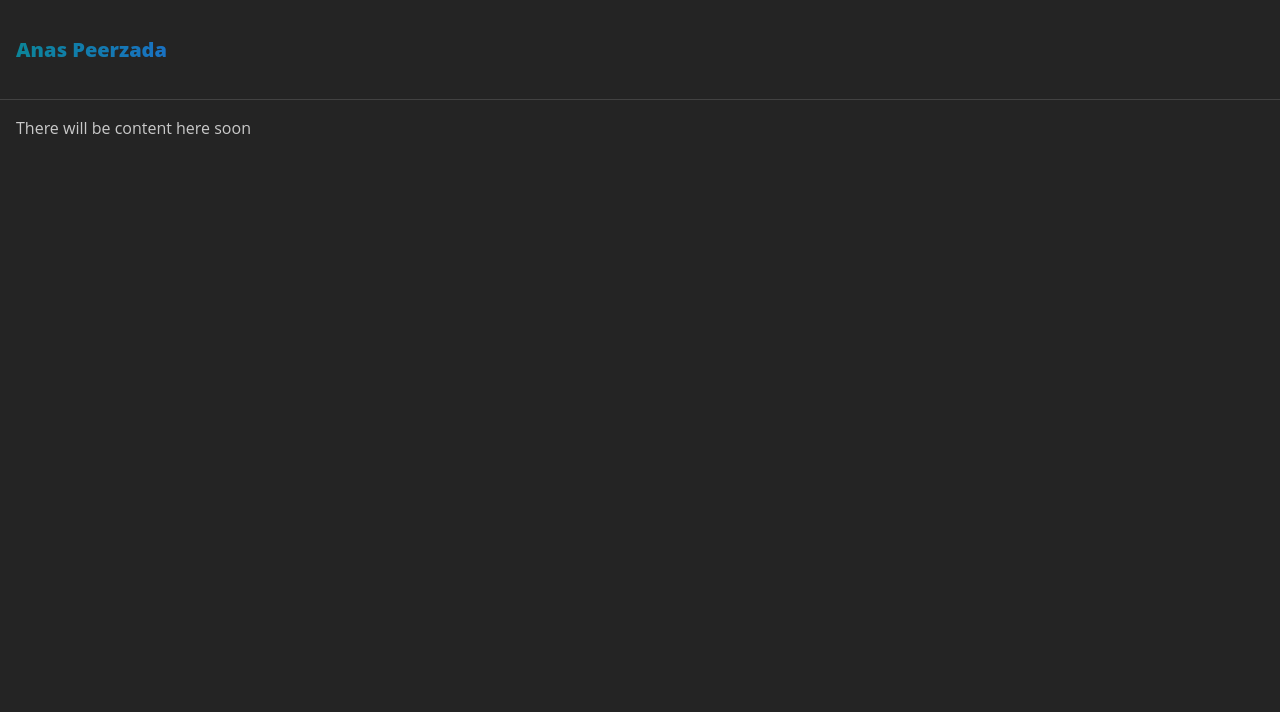
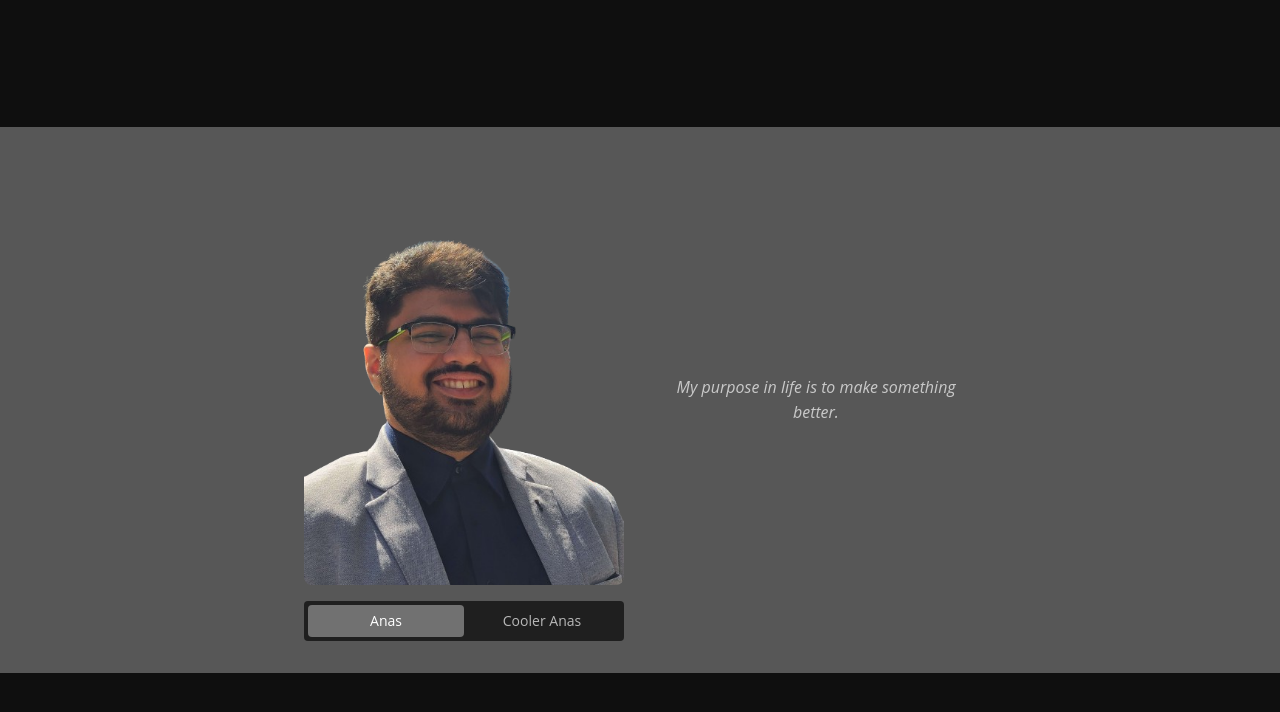
Before and after one commit to DrakeHunterK7/MyPersonalWebsite, a React (Vite) app: page / in a window 1280 px wide. Shown: the top 712 px of the page. Built offline with nearby package versions, Linux system fonts and the light colour scheme.

Commit message:
Really Funny Joke

```diff
--- a/src/App.tsx
+++ b/src/App.tsx
@@ -1,38 +1,89 @@
 // Import styles of packages that you've installed.
 // All packages except `@mantine/hooks` require styles imports
 import '@mantine/core/styles.css';
-import { createTheme, MantineProvider } from '@mantine/core';
-import { AppShell, Group, Text} from '@mantine/core';
+import { Center, Box, MantineProvider, createTheme, SegmentedControl, Stack, Image, Group, Text, Flex} from '@mantine/core';
+import { useState } from 'react';
+import myPhoto from "../src/assets/me.png";
+import myCoolerPhoto from "../src/assets/mebutcooler.png";
 
 export default function App() {
 
+  const [value, setValue] = useState('anas');
+
   const theme = createTheme({
     fontFamily: 'Open Sans, sans-serif',
-    primaryColor: 'cyan',
+    primaryColor: 'ocean-blue',
+    colors: {
+      'ocean-blue': ['#7AD1DD', '#5FCCDB', '#44CADC', '#2AC9DE', '#1AC2D9', '#11B7CD', '#09ADC3', '#0E99AC', '#128797', '#147885'],
+      'bright-pink': ['#F0BBDD', '#ED9BCF', '#EC7CC3', '#ED5DB8', '#F13EAF', '#F71FA7', '#FF00A1', '#E00890', '#C50E82', '#AD1374'],
+      'pale-violet': [  "#f6eeff", "#e7daf7", "#cab1ea", "#ad86dd", "#9562d2", "#854bcb", "#7d3ec9", "#6b31b2", "#5f2aa0", "#52228d" ],
+      'black': [  "#f5f5f5",  "#e7e7e7",  "#cdcdcd",  "#b2b2b2",  "#9a9a9a",  "#8b8b8b",  "#848484",  "#717171",  "#656565",  "#575757"],
+    },
   });
 
   return (
     <MantineProvider defaultColorScheme="dark" theme={theme}>
-      <AppShell
-      header={{ height: { base: 60, md: 70, lg: 100 } }}
-      padding="md"
+      <div style={{
+        width: "100vw",
+        height: "100vh",
+        display: "flex",
+        justifyContent: "center",
+        alignItems: "center",
+        verticalAlign: "center",
+        backgroundColor: value==='anas' ? "#0f0f0f ": theme.colors['pale-violet'][6]}}>
+        <Flex
+          mih={50}
+          bg={value==='anas' ? theme.colors['black'][9] : theme.colors['pale-violet'][9]}
+          gap="md"
+          justify="center"
+          align="center"
+          direction="row"
+          wrap="nowrap"
+          p="2rem"
+          w="100%"
+          h="fit-content"
         >
-      <AppShell.Header>
-        <Group h="100%" px="md">
-        <Text
+          <Group gap="xl">
+            <Center maw={400} >
+            <Stack>
+              <Image
+                radius="md"
+                h="auto"
+                w="25vw"
+                miw="10rem"
+                fit="contain"
+                src={value==='anas' ? myPhoto : myCoolerPhoto}
+              />
+
+              <SegmentedControl
+              value={value}
+              onChange={setValue}
+              color={value==='anas' ? theme.colors['black'][7] : theme.colors['pale-violet'][7]}
+              data={[
+                { label: 'Anas', value: 'anas' },
+                { label: 'Cooler Anas', value: 'cooleranas' }
+              ]}
+              />
+            </Stack>
+          </Center>
+          <Center w="25vw" maw={400} ta="center">
+            {
+            value==='anas'
+            ? <Text fs="italic">My purpose in life is to make something better.</Text>
+            : <Text
                 size="xl"
                 fw={900}
                 variant="gradient"
-          gradient={{ from: 'blue', to: 'cyan', deg: 270 }}
+                gradient={{ from: theme.colors['bright-pink'][4], to: theme.colors['bright-pink'][2], deg: 180 }}
               >
-          Anas Peerzada
+                My purpose in life is to have fun and do nothing productive.
               </Text>
+            }
+          </Center>
           </Group>
-      </AppShell.Header>
-      <AppShell.Main>
-        There will be content here soon
-      </AppShell.Main>
-      </AppShell>
+        </Flex>
+
+        </div>
     </MantineProvider>
   );
 
--- a/tsconfig.json
+++ b/tsconfig.json
@@ -3,11 +3,11 @@
     "target": "ES2020",
     "useDefineForClassFields": true,
     "lib": ["ES2020", "DOM", "DOM.Iterable"],
-    "module": "ESNext",
+    "module": "Node16",
     "skipLibCheck": true,
 
     /* Bundler mode */
-    "moduleResolution": "Bundler",
+    "moduleResolution": "Node16",
     "allowImportingTsExtensions": true,
     "resolveJsonModule": true,
     "isolatedModules": true,
```
Also changed, not shown: src/assets/me.png (added), src/assets/mebutcooler.png (added). Lines whose indentation alone changed are shown as unchanged.
